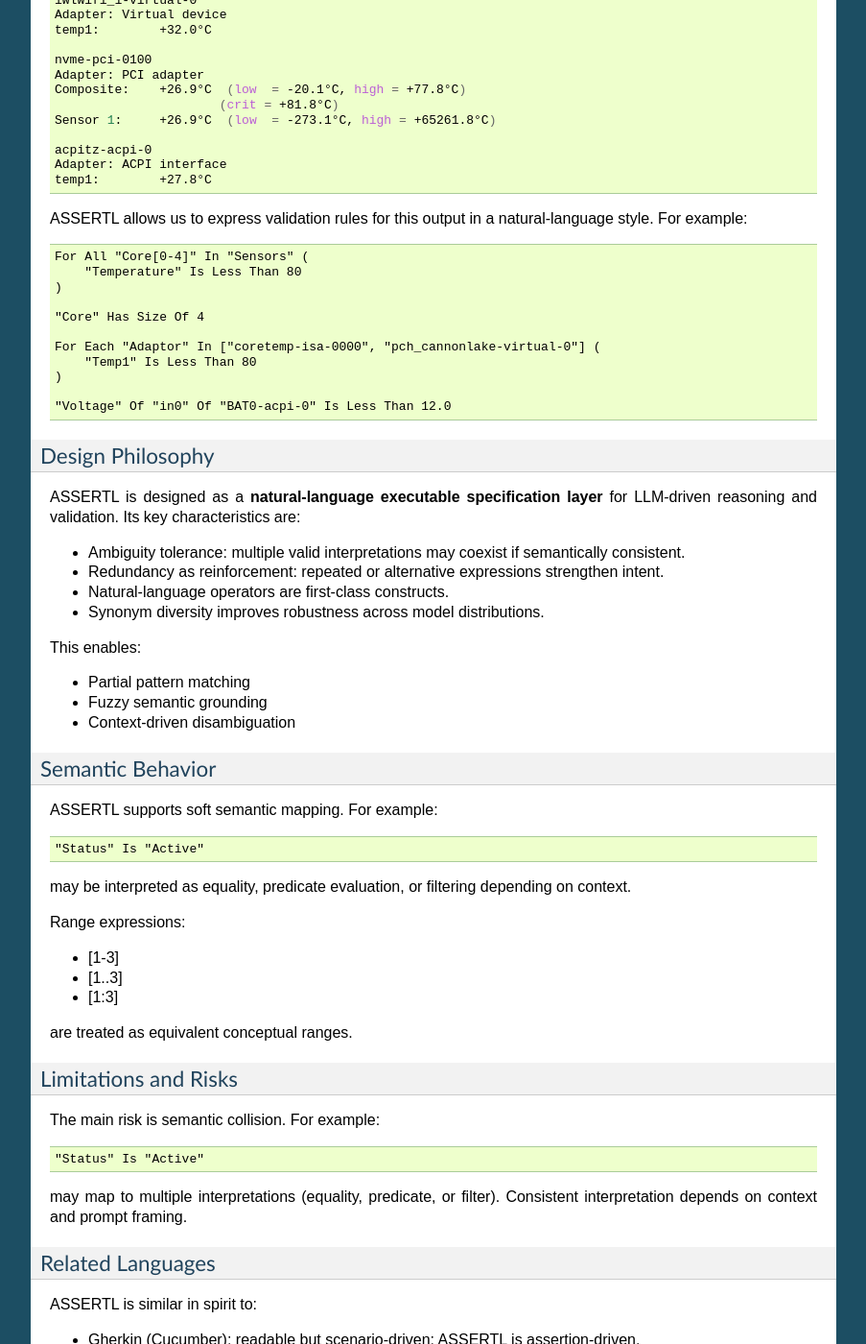
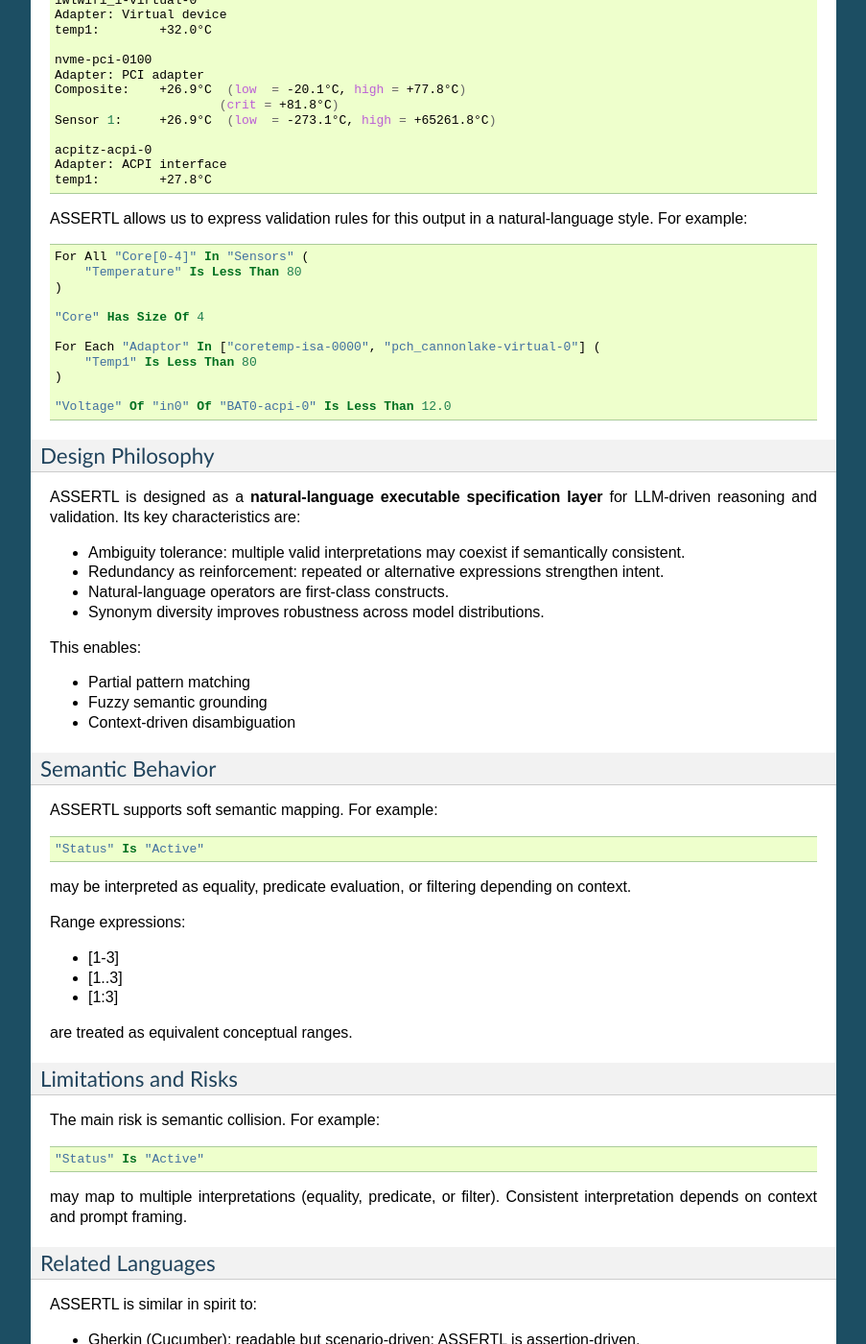
Before and after one commit to jorge-cardoso/assertl, a Sphinx documentation site: the page built from docs/source/index.rst, in a window 1280 px wide and 1400 px high, scrolled down 818 px. Shown: the whole window at 96% size, without its empty margins (198-1101 px from the left). Built offline with Sphinx 7.4.7, drawn with Linux system fonts in a browser that asks for light colours; part of the change alters nothing that is shown.

```diff
--- a/docs/source/conf.py
+++ b/docs/source/conf.py
@@ -2,6 +2,15 @@
 #
 # For the full list of built-in configuration values, see the documentation:
 # https://www.sphinx-doc.org/en/master/usage/configuration.html
+
+import sys
+from pathlib import Path
+
+sys.path.insert(0, str(Path(__file__).resolve().parent / "assertl"))
+from assertl_conf import setup as setup_assertl
+
+def setup(app):
+    setup_assertl(app)
 
 # -- Project information -----------------------------------------------------
 # https://www.sphinx-doc.org/en/master/usage/configuration.html#project-information
```
